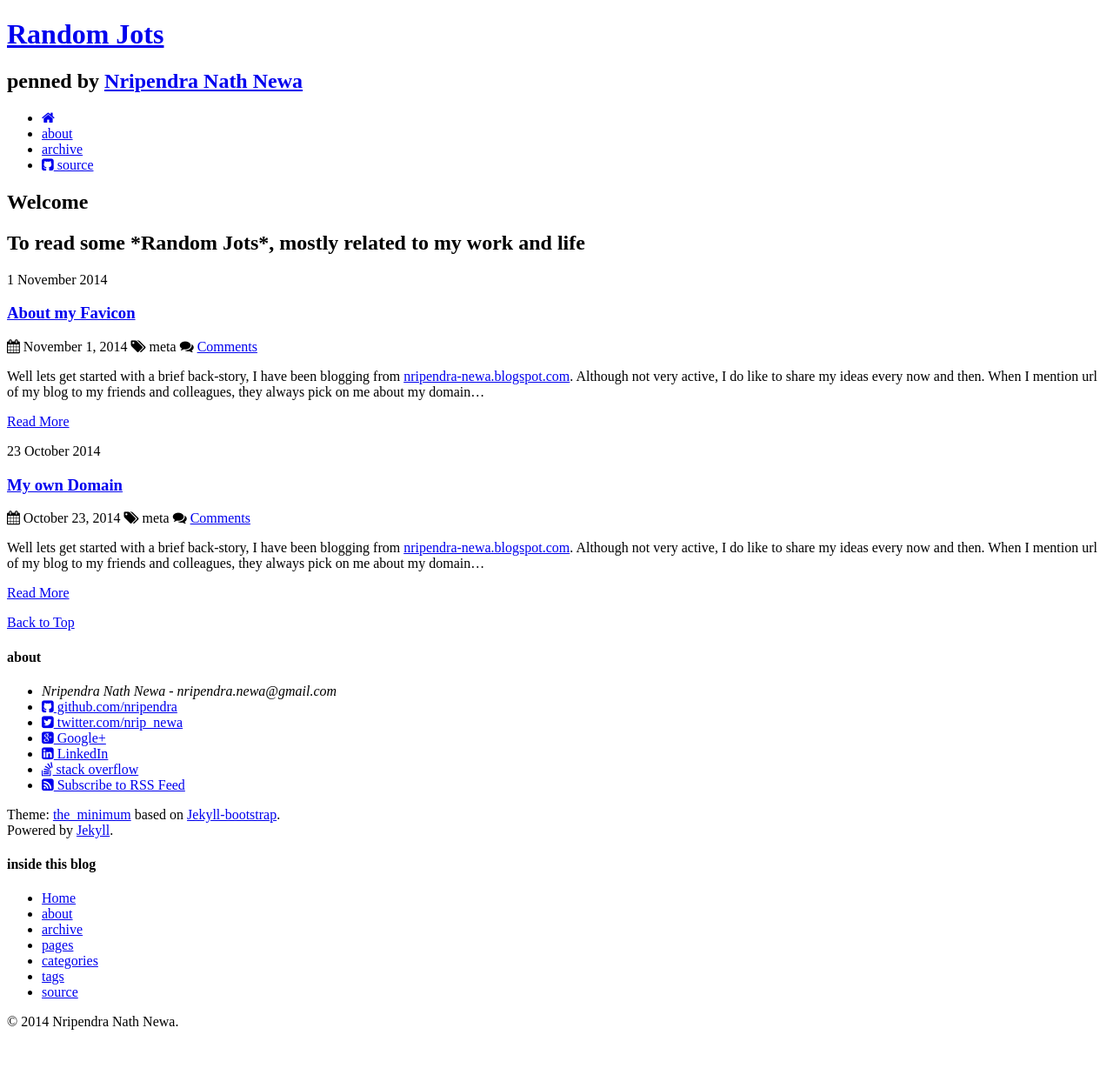
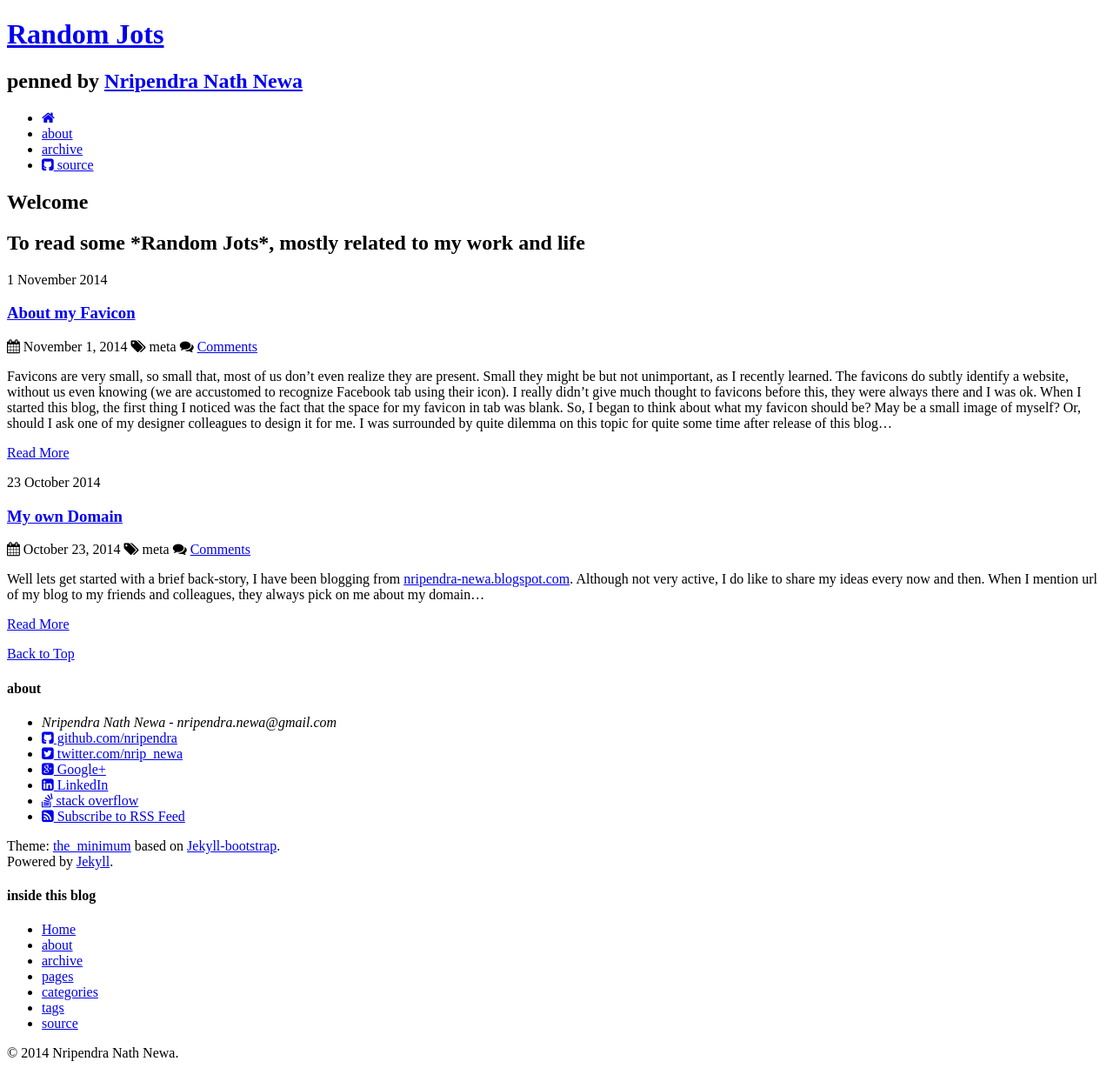
Before and after one commit to nripendra/nripendra.github.io, a Jekyll site: the page built from index.html, in a window 1280 px wide. Shown: the whole page at 87% size. Built offline with Jekyll 4.4.1, drawn with Linux system fonts in a browser that asks for light colours; Markdown is read by kramdown in place of the engine named in the settings; the list of posts is cut into pages by our own code; comment, search, counter and statistics services are not loaded; before the commit the page ends 1192 px from its top, so only the background shows below that.

Commit message:
Embarassing :flushed: ... changed the preview text of second blog.

```diff
--- a/_posts/meta/2014-10-29-about-myfavicon.md
+++ b/_posts/meta/2014-10-29-about-myfavicon.md
@@ -2,7 +2,7 @@
 layout: post
 title:  "About my Favicon"
 date:   2014-11-1 11:55:00
-description: Well lets get started with a brief back-story, I have been blogging from [nripendra-newa.blogspot.com](http://nripendra-newa.blogspot.com). Although not very active, I do like to share my ideas every now and then. When I mention url of my blog to my friends and colleagues, they always pick on me about my domain...
+description: Favicons are very small, so small that, most of us don't even realize they are present. Small they might be but not unimportant, as I recently learned. The favicons do subtly identify a website, without us even knowing (we are accustomed to recognize Facebook tab using their icon). I really didn't give much thought to favicons before this, they were always there and I was ok. When I started this blog, the first thing I noticed was the fact that the space for my favicon in tab was blank. So, I began to think about what my favicon should be? May be a small image of myself? Or, should I ask one of my designer colleagues to design it for me. I was surrounded by quite dilemma on this topic for quite some time after release of this blog...
 categories:
 - meta
 tags : [my-favicon]
```
